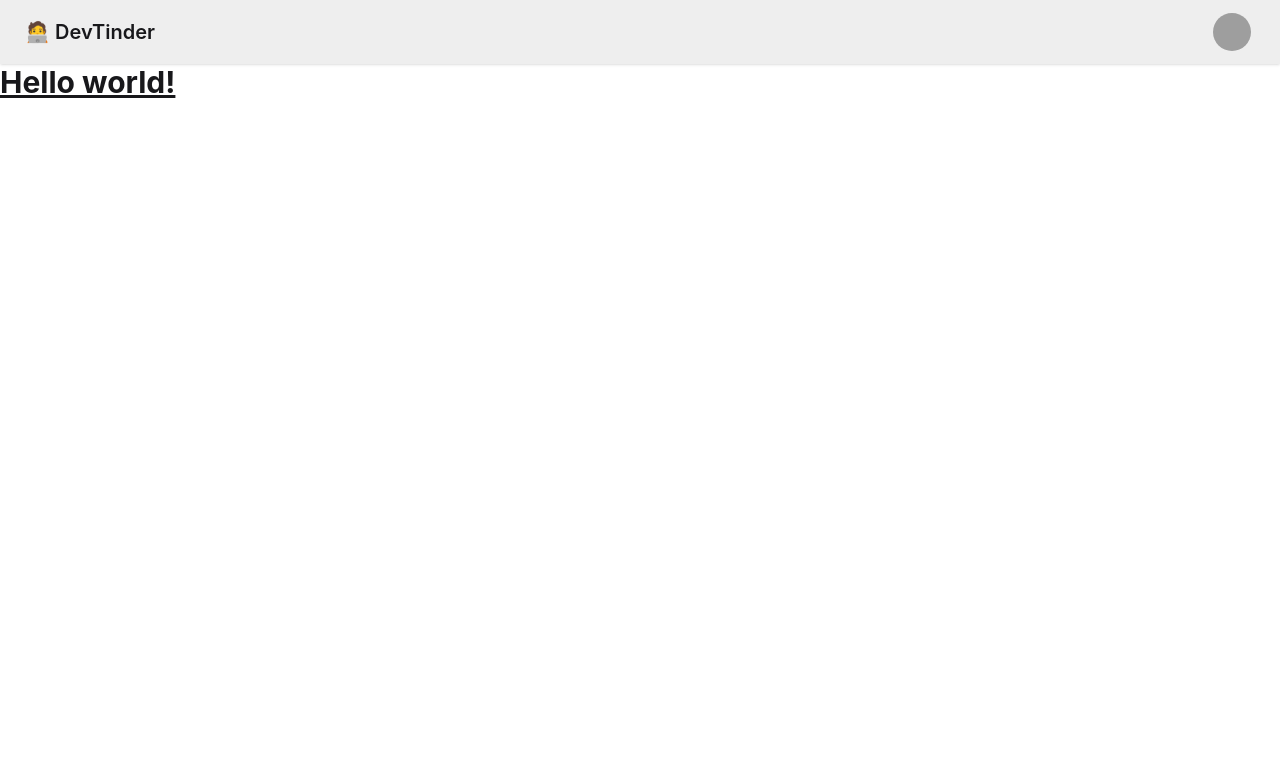
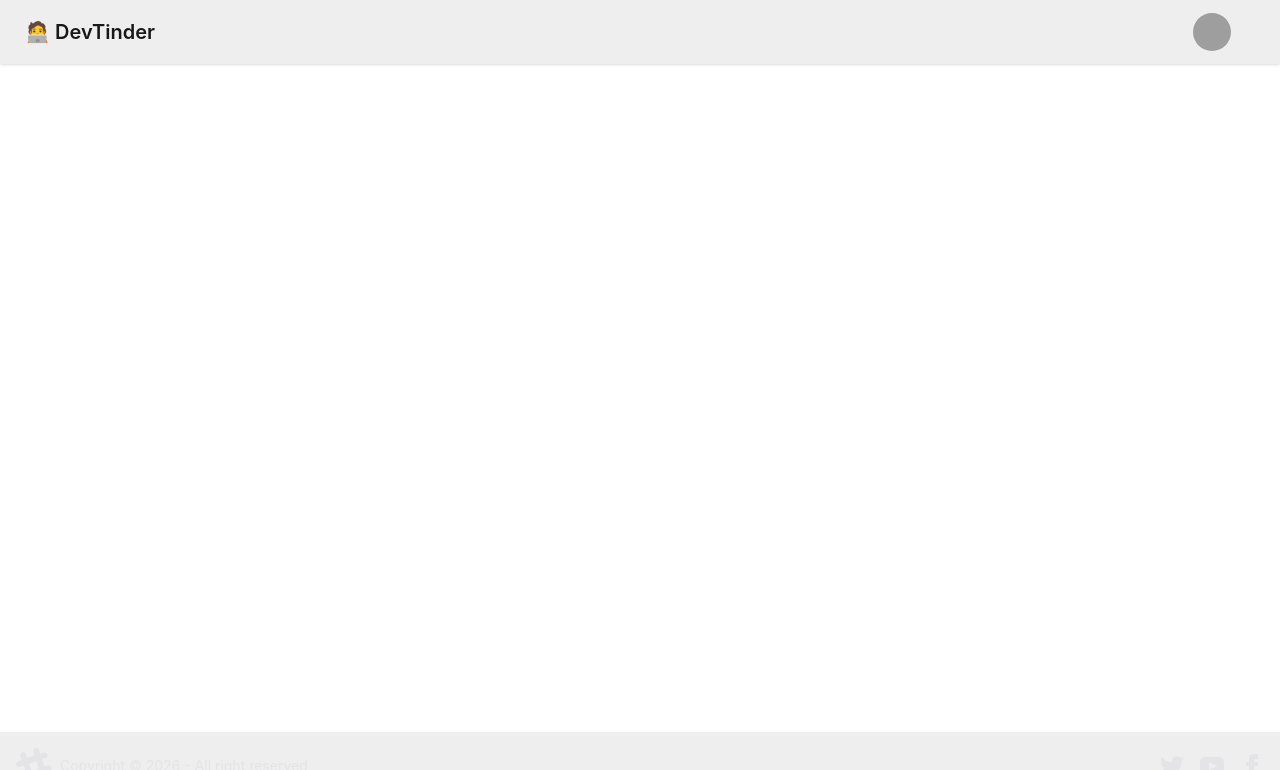
Before and after one commit to AmritAsAlways/DevTinder-Web, a React (Vite) app: page / in a window 1280 px wide. Shown: the top 770 px of the page. Built offline with nearby package versions, Linux system fonts and the light colour scheme; grey boxes are pictures that could not be loaded.

Commit message:
browser routes and children routes are created

```diff
--- a/package.json
+++ b/package.json
@@ -13,6 +13,7 @@
     "@tailwindcss/vite": "^4.3.3",
     "react": "^19.2.7",
     "react-dom": "^19.2.7",
+    "react-router-dom": "^7.18.1",
     "tailwindcss": "^4.3.3"
   },
   "devDependencies": {
--- a/src/App.jsx
+++ b/src/App.jsx
@@ -1,45 +1,19 @@
+import Login from "./Login";
+import Body from "./Body";
+import { BrowserRouter, Routes, Route } from "react-router-dom";
+import Profile from "./Profile";
+
 function App() {
   return (
     <>
-      <div className="navbar bg-base-300 shadow-sm">
-        <div className="flex-1">
-          <a className="btn btn-ghost text-xl"> 🧑‍💻 DevTinder</a>
-        </div>
-        <div className="flex gap-2">
-          <div className="dropdown dropdown-end mx-5">
-            <div
-              tabIndex={0}
-              role="button"
-              className="btn btn-ghost btn-circle avatar"
-            >
-              <div className="w-10 rounded-full">
-                <img
-                  alt="Tailwind CSS Navbar component"
-                  src="https://img.daisyui.com/images/stock/photo-1534528741775-53994a69daeb.webp"
-                />
-              </div>
-            </div>
-            <ul
-              tabIndex="-1"
-              className="menu menu-sm dropdown-content bg-base-100 rounded-box z-1 mt-3 w-52 p-2 shadow"
-            >
-              <li>
-                <a className="justify-between">
-                  Profile
-                  <span className="badge">New</span>
-                </a>
-              </li>
-              <li>
-                <a>Settings</a>
-              </li>
-              <li>
-                <a>Logout</a>
-              </li>
-            </ul>
-          </div>
-        </div>
-      </div>
-      <h1 class="text-3xl font-bold underline">Hello world!</h1>
+      <BrowserRouter basename="/">
+        <Routes>
+          <Route path="/" element={<Body />}>
+            <Route path="/login" element={<Login />} />
+            <Route path="/profile" element={<Profile />} />
+          </Route>
+        </Routes>
+      </BrowserRouter>
     </>
   );
 }
--- /dev/null
+++ b/src/Body.jsx
@@ -0,0 +1,16 @@
+import React from 'react'
+import Navbar from './Navbar'
+import { Outlet } from 'react-router-dom'
+import Footer from './Footer'
+
+const Body = () => {
+  return (
+    <div>
+      <Navbar/>
+      <Outlet/> {/* this is the place where the children elements will get rendered of the body component  */}
+      <Footer/>
+    </div>
+  )
+}
+
+export default Body
--- /dev/null
+++ b/src/Footer.jsx
@@ -0,0 +1,61 @@
+import React from "react";
+
+const Footer = () => {
+  return (
+    <div>
+      <footer className="footer sm:footer-horizontal bg-base-300 text-neutral-content items-center p-4 fixed bottom-0">
+        <aside className="grid-flow-col items-center">
+          <svg
+            width="36"
+            height="36"
+            viewBox="0 0 24 24"
+            xmlns="http://www.w3.org/2000/svg"
+            fillRule="evenodd"
+            clipRule="evenodd"
+            className="fill-current"
+          >
+            <path d="M22.672 15.226l-2.432.811.841 2.515c.33 1.019-.209 2.127-1.23 2.456-1.15.325-2.148-.321-2.463-1.226l-.84-2.518-5.013 1.677.84 2.517c.391 1.203-.434 2.542-1.831 2.542-.88 0-1.601-.564-1.86-1.314l-.842-2.516-2.431.809c-1.135.328-2.145-.317-2.463-1.229-.329-1.018.211-2.127 1.231-2.456l2.432-.809-1.621-4.823-2.432.808c-1.355.384-2.558-.59-2.558-1.839 0-.817.509-1.582 1.327-1.846l2.433-.809-.842-2.515c-.33-1.02.211-2.129 1.232-2.458 1.02-.329 2.13.209 2.461 1.229l.842 2.515 5.011-1.677-.839-2.517c-.403-1.238.484-2.553 1.843-2.553.819 0 1.585.509 1.85 1.326l.841 2.517 2.431-.81c1.02-.33 2.131.211 2.461 1.229.332 1.018-.21 2.126-1.23 2.456l-2.433.809 1.622 4.823 2.433-.809c1.242-.401 2.557.484 2.557 1.838 0 .819-.51 1.583-1.328 1.847m-8.992-6.428l-5.01 1.675 1.619 4.828 5.011-1.674-1.62-4.829z"></path>
+          </svg>
+          <p>Copyright © {new Date().getFullYear()} - All right reserved</p>
+        </aside>
+        <nav className="grid-flow-col gap-4 md:place-self-center md:justify-self-end">
+          <a>
+            <svg
+              xmlns="http://www.w3.org/2000/svg"
+              width="24"
+              height="24"
+              viewBox="0 0 24 24"
+              className="fill-current"
+            >
+              <path d="M24 4.557c-.883.392-1.832.656-2.828.775 1.017-.609 1.798-1.574 2.165-2.724-.951.564-2.005.974-3.127 1.195-.897-.957-2.178-1.555-3.594-1.555-3.179 0-5.515 2.966-4.797 6.045-4.091-.205-7.719-2.165-10.148-5.144-1.29 2.213-.669 5.108 1.523 6.574-.806-.026-1.566-.247-2.229-.616-.054 2.281 1.581 4.415 3.949 4.89-.693.188-1.452.232-2.224.084.626 1.956 2.444 3.379 4.6 3.419-2.07 1.623-4.678 2.348-7.29 2.04 2.179 1.397 4.768 2.212 7.548 2.212 9.142 0 14.307-7.721 13.995-14.646.962-.695 1.797-1.562 2.457-2.549z"></path>
+            </svg>
+          </a>
+          <a>
+            <svg
+              xmlns="http://www.w3.org/2000/svg"
+              width="24"
+              height="24"
+              viewBox="0 0 24 24"
+              className="fill-current"
+            >
+              <path d="M19.615 3.184c-3.604-.246-11.631-.245-15.23 0-3.897.266-4.356 2.62-4.385 8.816.029 6.185.484 8.549 4.385 8.816 3.6.245 11.626.246 15.23 0 3.897-.266 4.356-2.62 4.385-8.816-.029-6.185-.484-8.549-4.385-8.816zm-10.615 12.816v-8l8 3.993-8 4.007z"></path>
+            </svg>
+          </a>
+          <a>
+            <svg
+              xmlns="http://www.w3.org/2000/svg"
+              width="24"
+              height="24"
+              viewBox="0 0 24 24"
+              className="fill-current"
+            >
+              <path d="M9 8h-3v4h3v12h5v-12h3.642l.358-4h-4v-1.667c0-.955.192-1.333 1.115-1.333h2.885v-5h-3.808c-3.596 0-5.192 1.583-5.192 4.615v3.385z"></path>
+            </svg>
+          </a>
+        </nav>
+      </footer>
+    </div>
+  );
+};
+
+export default Footer;
--- /dev/null
+++ b/src/Login.jsx
@@ -0,0 +1,11 @@
+import React from 'react'
+
+const Login = () => {
+  return (
+    <div>
+      Login
+    </div>
+  )
+}
+
+export default Login
--- /dev/null
+++ b/src/Navbar.jsx
@@ -0,0 +1,48 @@
+import React from "react";
+
+const Navbar = () => {
+  return (
+    <div>
+      <div className="navbar bg-base-300 shadow-sm">
+        <div className="flex-1">
+          <a className="btn btn-ghost text-xl"> 🧑‍💻 DevTinder</a>
+        </div>
+        <div className="flex gap-2">
+          <div className="dropdown dropdown-end mx-10">
+            <div
+              tabIndex={0}
+              role="button"
+              className="btn btn-ghost btn-circle avatar"
+            >
+              <div className="w-10 rounded-full">
+                <img
+                  alt="Tailwind CSS Navbar component"
+                  src="https://img.daisyui.com/images/stock/photo-1534528741775-53994a69daeb.webp"
+                />
+              </div>
+            </div>
+            <ul
+              tabIndex="-1"
+              className="menu menu-sm dropdown-content bg-base-100 rounded-box z-1 mt-3 w-52 p-2 shadow"
+            >
+              <li>
+                <a className="justify-between">
+                  Profile
+                  <span className="badge">New</span>
+                </a>
+              </li>
+              <li>
+                <a>Settings</a>
+              </li>
+              <li>
+                <a>Logout</a>
+              </li>
+            </ul>
+          </div>
+        </div>
+      </div>
+    </div>
+  );
+};
+
+export default Navbar;
--- /dev/null
+++ b/src/Profile.jsx
@@ -0,0 +1,11 @@
+import React from 'react'
+
+const Profile = () => {
+  return (
+    <div>
+      Profile
+    </div>
+  )
+}
+
+export default Profile
```
Also changed, not shown: 1 other file (tests, documents, lock files or other folders).
